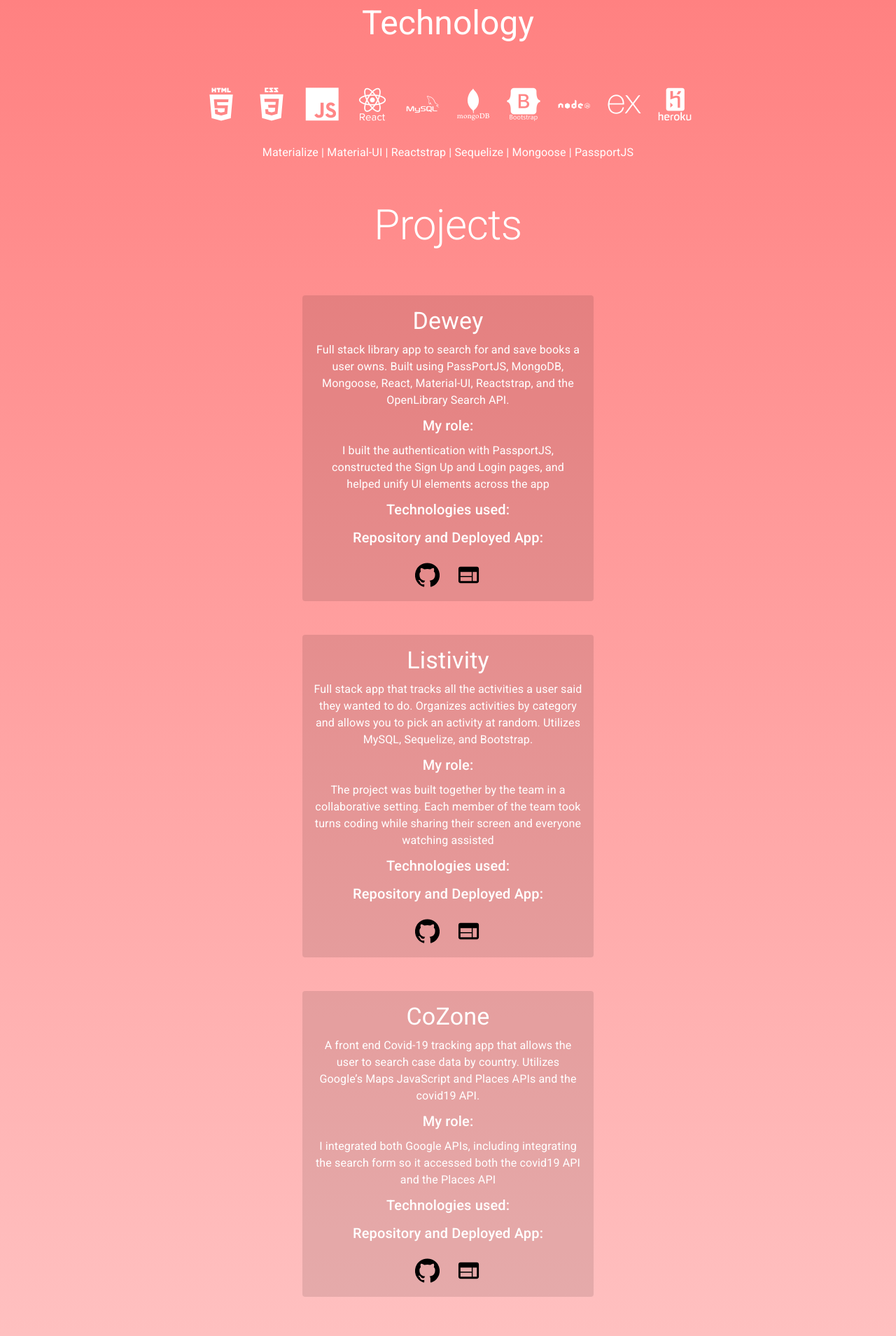
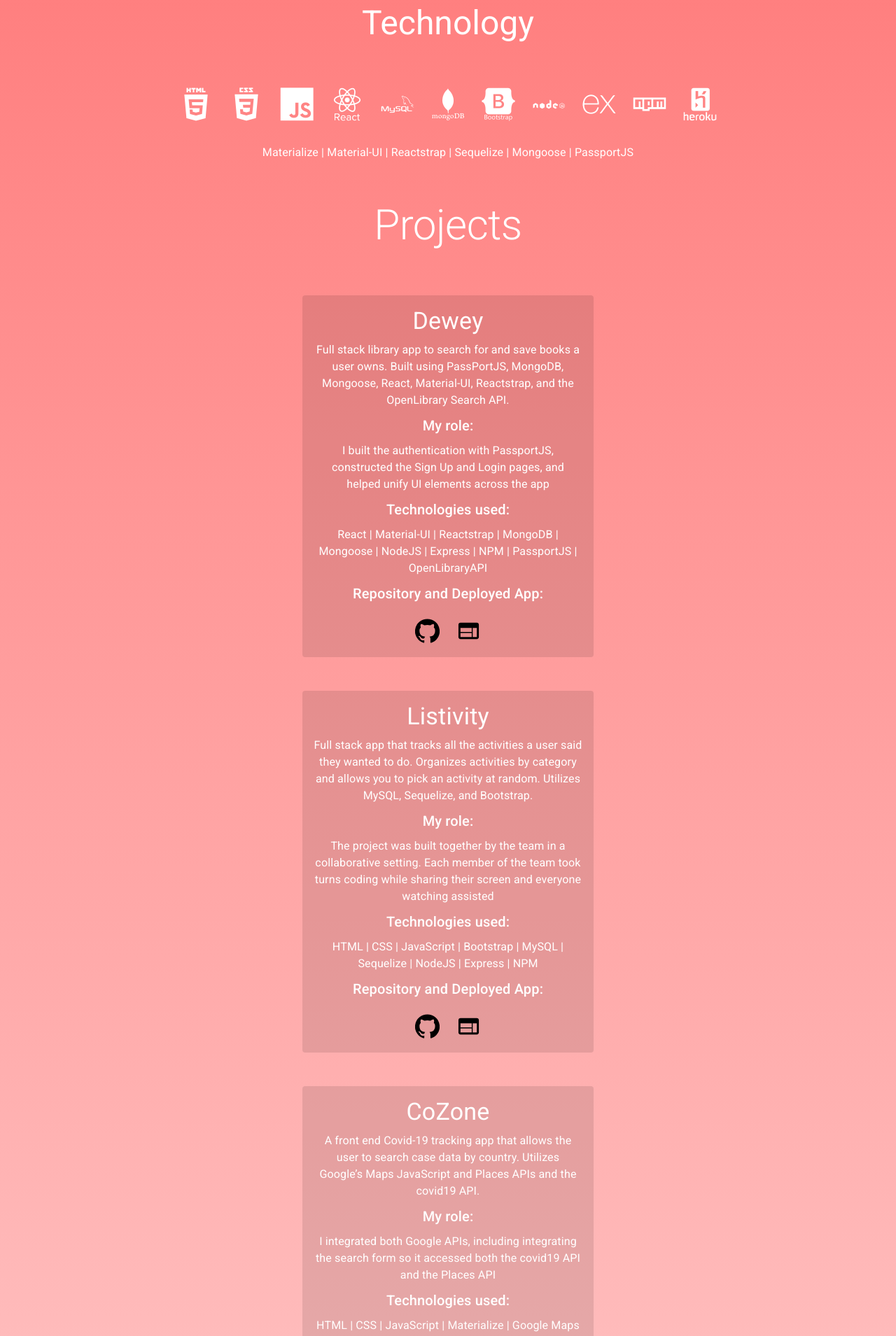
Before and after one commit to tironam/PortfolioReact, a React (Create React App) app: page / in a window 1280 px wide. Shown: the part 820-2729 px from the top of the page at 70% size. Built offline with nearby package versions, Linux system fonts and the light colour scheme.

Commit message:
Added technologies used to projects

```diff
--- a/src/pages/About/About.js
+++ b/src/pages/About/About.js
@@ -142,6 +142,7 @@ const About = props => {
                     <i className="devicon-bootstrap-plain-wordmark">  </i>
                     <i className="devicon-nodejs-plain-wordmark">  </i>
                     <i class="devicon-express-original">  </i>
+                    <i class="devicon-npm-original-wordmark">  </i>
                     <i className="devicon-github-plain-wordmark">  </i>
                     <i className="devicon-heroku-plain-wordmark"> </i>
                 </Typography>
@@ -167,6 +168,7 @@ const About = props => {
                     name="Dewey"
                     description="Full stack library app to search for and save books a user owns. Built using PassPortJS, MongoDB, Mongoose, React, Material-UI, Reactstrap, and the OpenLibrary Search API."
                     role="I built the authentication with PassportJS, constructed the Sign Up and Login pages, and helped unify UI elements across the app"
+                    tech="React | Material-UI | Reactstrap | MongoDB | Mongoose | NodeJS | Express | NPM | PassportJS | OpenLibraryAPI"
                     GitHub="https://github.com/usrs/Dewey"
                     App="http://dewey.works"
                     sm={12}/>
@@ -176,6 +178,7 @@ const About = props => {
                     name="Listivity"
                     description="Full stack app that tracks all the activities a user said they wanted to do. Organizes activities by category and allows you to pick an activity at random. Utilizes MySQL, Sequelize, and Bootstrap."
                     role="The project was built together by the team in a collaborative setting. Each member of the team took turns coding while sharing their screen and everyone watching assisted"
+                    tech="HTML | CSS | JavaScript | Bootstrap | MySQL | Sequelize | NodeJS | Express | NPM"
                     GitHub="https://github.com/ShaneMit/Project2"
                     App="https://radiant-woodland-54871.herokuapp.com/login.html"/>
             </ScrollAnimation>
@@ -184,6 +187,7 @@ const About = props => {
                     name="CoZone"
                     description="A front end Covid-19 tracking app that allows the user to search case data by country. Utilizes Google’s Maps JavaScript and Places APIs and the covid19 API."
                     role="I integrated both Google APIs, including integrating the search form so it accessed both the covid19 API and the Places API"
+                    tech="HTML | CSS | JavaScript | Materialize | Google Maps JavaScript API | Google Places API | covid19 API"
                     GitHub="https://github.com/TuffLuffJimmy/CoZone"
                     App="https://tuffluffjimmy.github.io/CoZone/"/>
             </ScrollAnimation>
```
